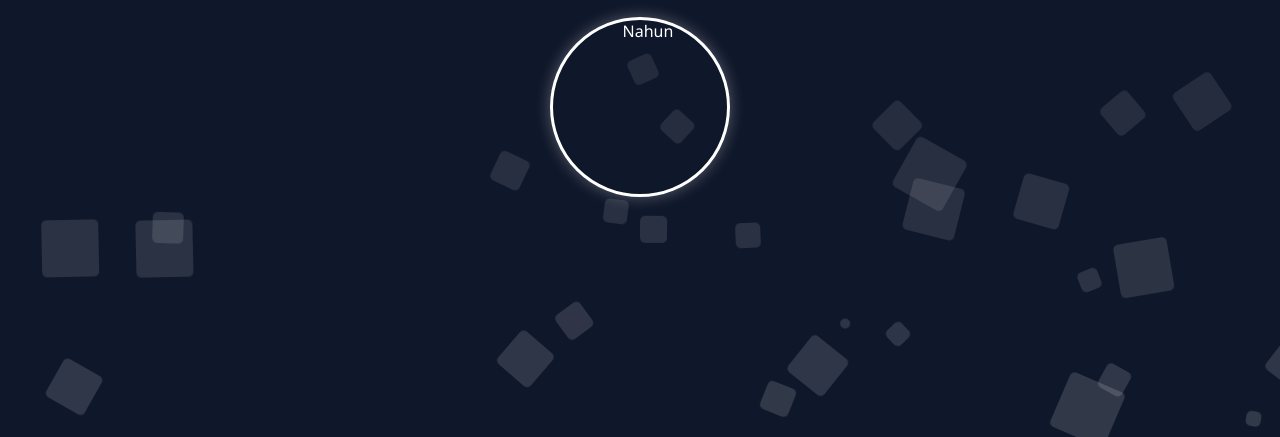
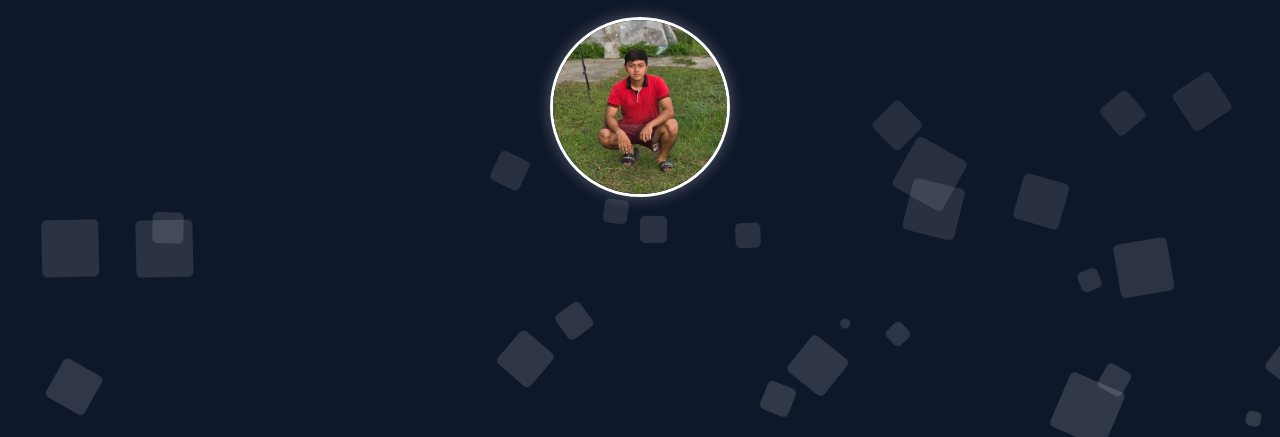
Before and after one commit to Naquielrayne74/Mi_biografia_N, a plain HTML site: page index.html in a window 1280 px wide. Shown: the part 363-800 px from the top of the page. Drawn offline with Linux system fonts and the light colour scheme; the site is published under a folder, as on GitHub Pages, so addresses that start at the root find nothing.

Commit message:
se arreglo ruta de imagen

```diff
--- a/index.html
+++ b/index.html
@@ -11,7 +11,8 @@
 
   <h1>Mi Biografía</h1>
   <p>Soy Nahun y soy un desarrollador web en proceso de aprendizaje</p>
-  <img src="/images/Nahun.jpg" alt="Nahun">
+  <img src="./images/Nahun.jpg" alt="Nahun">
+
 
   <script src="main.js"></script>
 </body>
```
